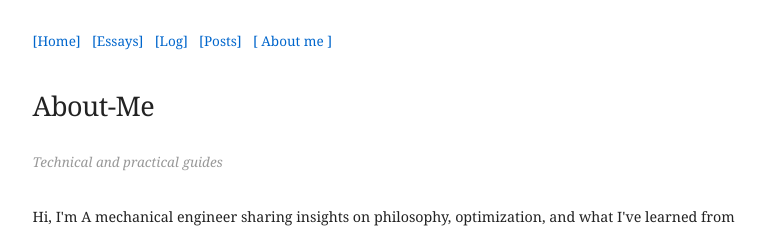
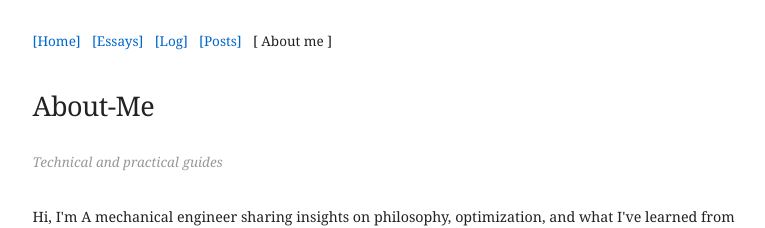
Before and after one commit to HJahanshiri/Hjahanshiri.github.io, a Jekyll site: the page built from about-me.html, in a window 1280 px wide. Shown: the top 228 px of the page, without its empty margins (250-1015 px from the left). Built offline with Jekyll 4.4.1, drawn with Linux system fonts in a browser that asks for light colours.

Commit message:
Update default.html

```diff
--- a/_layouts/default.html
+++ b/_layouts/default.html
@@ -250,7 +250,7 @@
         <a href="/essays.html" {% if page.url contains '/essays' %}class="active"{% endif %}>Essays</a>
         <a href="/log.html" {% if page.url contains '/log' %}class="active"{% endif %}>Log</a>
         <a href="/posts.html" {% if page.url contains '/posts' %}class="active"{% endif %}>Posts</a>
-        <a href="/about-me.html" {% if page.url == "/" %}class="active"{% endif %}> About me </a>
+        <a href="/about-me.html" {% if page.url contains '/about-me' %}class="active"{% endif %}> About me </a>
     </nav>
 
 
```
